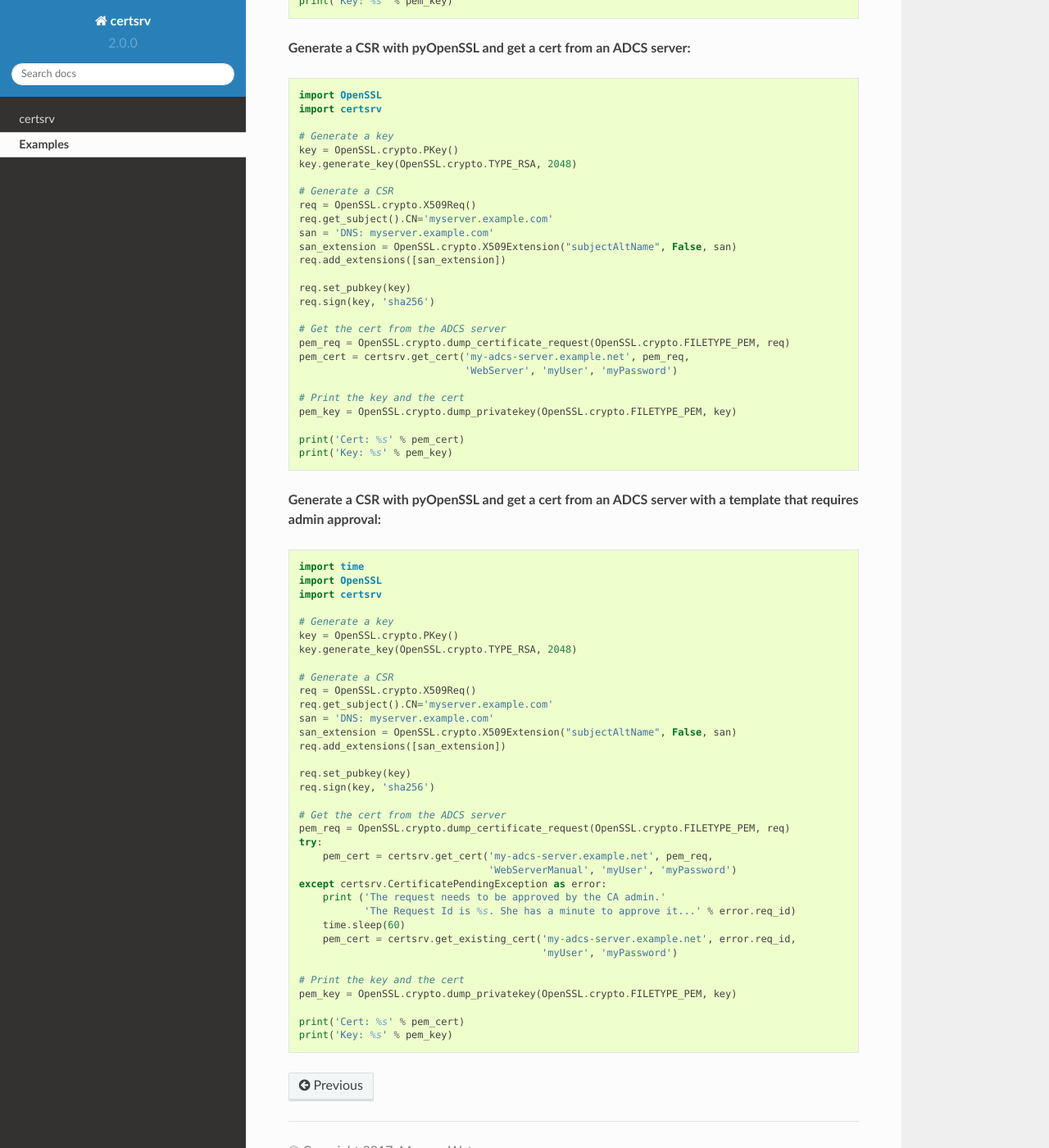
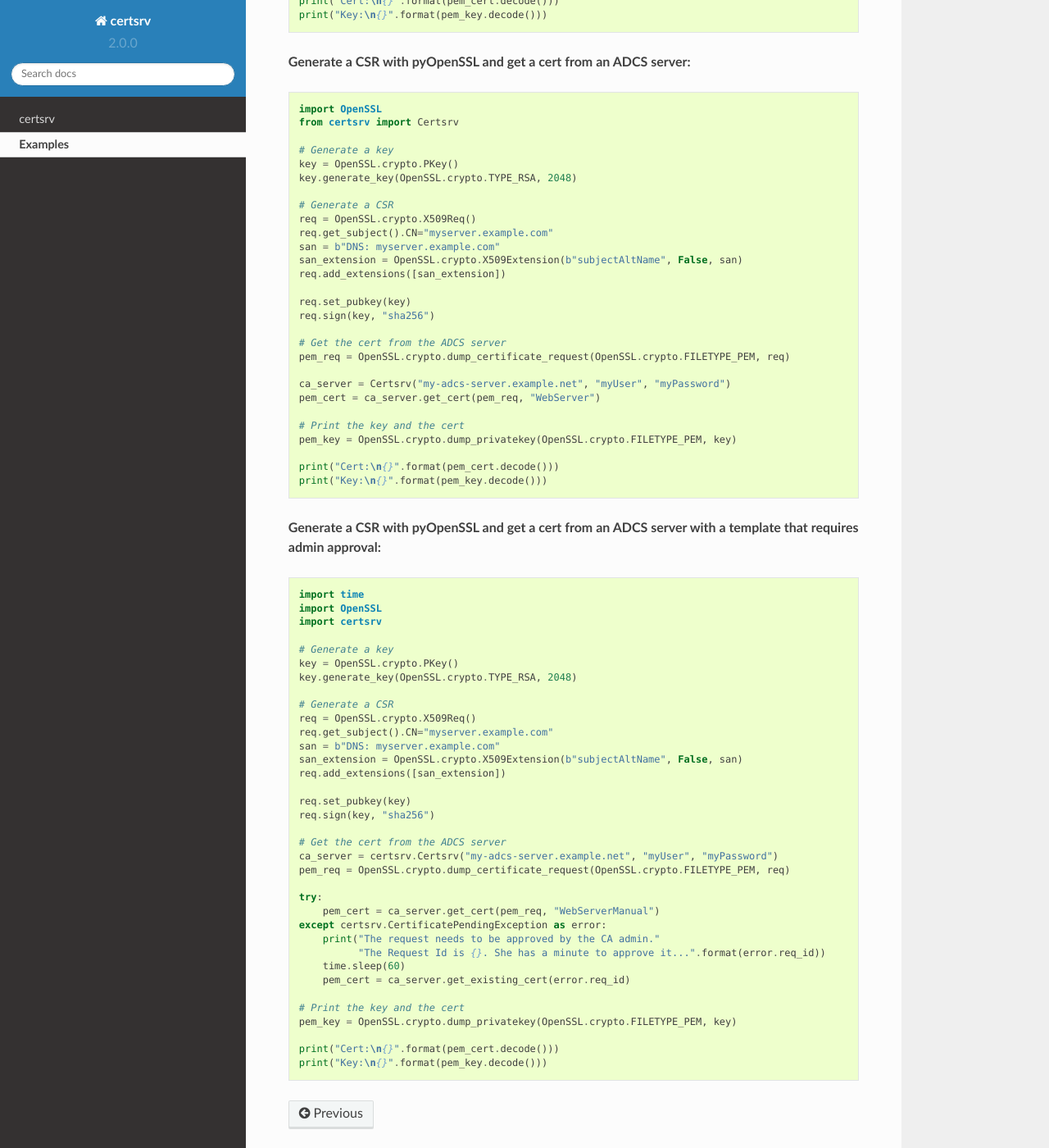
Before and after one commit to magnuswatn/certsrv, a Sphinx documentation site: the page built from docs/examples.rst, in a window 1280 px wide and 1400 px high, scrolled down 883 px. Shown: the whole window at 82% size. Built offline with Sphinx 7.4.7 and the Read the Docs theme 2.0.0, drawn with Linux system fonts in a browser that asks for light colours; some of the changed text lies outside the part shown.

Commit message:
Updated the docs for v2

```diff
--- a/docs/examples.rst
+++ b/docs/examples.rst
@@ -5,7 +5,7 @@ Examples
 
 .. code:: python
 
-    import certsrv
+    from certsrv import Certsrv
 
     from cryptography.hazmat.backends import default_backend
     from cryptography.hazmat.primitives import serialization
@@ -33,8 +33,9 @@ Examples
 
     # Get the cert from the ADCS server
     pem_req = csr.public_bytes(serialization.Encoding.PEM)
-    pem_cert = certsrv.get_cert('my-adcs-server.example.net', pem_req,
-                                'WebServer', 'myUser', 'myPassword')
+
+    ca_server = Certsrv("my-adcs-server.example.net", "myUser", "myPassword")
+    pem_cert = ca_server.get_cert(pem_req, "WebServer")
 
     # Print the key and the cert
     pem_key = key.private_bytes(
@@ -43,15 +44,15 @@ Examples
                 encryption_algorithm=serialization.NoEncryption(),
     )
 
-    print('Cert: %s' % pem_cert)
-    print('Key: %s' % pem_key)
+    print("Cert:\n{}".format(pem_cert.decode()))
+    print("Key:\n{}".format(pem_key.decode()))
 
 **Generate a CSR with pyOpenSSL and get a cert from an ADCS server:**
 
 .. code:: python
 
     import OpenSSL
-    import certsrv
+    from certsrv import Certsrv
 
     # Generate a key
     key = OpenSSL.crypto.PKey()
@@ -59,24 +60,25 @@ Examples
 
     # Generate a CSR
     req = OpenSSL.crypto.X509Req()
-    req.get_subject().CN='myserver.example.com'
-    san = 'DNS: myserver.example.com'
-    san_extension = OpenSSL.crypto.X509Extension("subjectAltName", False, san)
+    req.get_subject().CN="myserver.example.com"
+    san = b"DNS: myserver.example.com"
+    san_extension = OpenSSL.crypto.X509Extension(b"subjectAltName", False, san)
     req.add_extensions([san_extension])
 
     req.set_pubkey(key)
-    req.sign(key, 'sha256')
+    req.sign(key, "sha256")
 
     # Get the cert from the ADCS server
     pem_req = OpenSSL.crypto.dump_certificate_request(OpenSSL.crypto.FILETYPE_PEM, req)
-    pem_cert = certsrv.get_cert('my-adcs-server.example.net', pem_req,
-                                'WebServer', 'myUser', 'myPassword')
+
+    ca_server = Certsrv("my-adcs-server.example.net", "myUser", "myPassword")
+    pem_cert = ca_server.get_cert(pem_req, "WebServer")
 
     # Print the key and the cert
     pem_key = OpenSSL.crypto.dump_privatekey(OpenSSL.crypto.FILETYPE_PEM, key)
 
-    print('Cert: %s' % pem_cert)
-    print('Key: %s' % pem_key)
+    print("Cert:\n{}".format(pem_cert.decode()))
+    print("Key:\n{}".format(pem_key.decode()))
 
 
 **Generate a CSR with pyOpenSSL and get a cert from an ADCS server with a template that requires admin approval:**
@@ -93,28 +95,28 @@ Examples
 
     # Generate a CSR
     req = OpenSSL.crypto.X509Req()
-    req.get_subject().CN='myserver.example.com'
-    san = 'DNS: myserver.example.com'
-    san_extension = OpenSSL.crypto.X509Extension("subjectAltName", False, san)
+    req.get_subject().CN="myserver.example.com"
+    san = b"DNS: myserver.example.com"
+    san_extension = OpenSSL.crypto.X509Extension(b"subjectAltName", False, san)
     req.add_extensions([san_extension])
 
     req.set_pubkey(key)
-    req.sign(key, 'sha256')
+    req.sign(key, "sha256")
 
     # Get the cert from the ADCS server
+    ca_server = certsrv.Certsrv("my-adcs-server.example.net", "myUser", "myPassword")
     pem_req = OpenSSL.crypto.dump_certificate_request(OpenSSL.crypto.FILETYPE_PEM, req)
+
     try:
-        pem_cert = certsrv.get_cert('my-adcs-server.example.net', pem_req,
-                                    'WebServerManual', 'myUser', 'myPassword')
+        pem_cert = ca_server.get_cert(pem_req, "WebServerManual")
     except certsrv.CertificatePendingException as error:
-        print ('The request needs to be approved by the CA admin.'
-               'The Request Id is %s. She has a minute to approve it...' % error.req_id)
+        print("The request needs to be approved by the CA admin."
+              "The Request Id is {}. She has a minute to approve it...".format(error.req_id))
         time.sleep(60)
-        pem_cert = certsrv.get_existing_cert('my-adcs-server.example.net', error.req_id,
-                                             'myUser', 'myPassword')
+        pem_cert = ca_server.get_existing_cert(error.req_id)
 
     # Print the key and the cert
     pem_key = OpenSSL.crypto.dump_privatekey(OpenSSL.crypto.FILETYPE_PEM, key)
 
-    print('Cert: %s' % pem_cert)
-    print('Key: %s' % pem_key)
+    print("Cert:\n{}".format(pem_cert.decode()))
+    print("Key:\n{}".format(pem_key.decode()))
```
Also changed, not shown: docs/index.rst (+3 -11 lines), docs/conf.py (line endings or trailing spaces).
